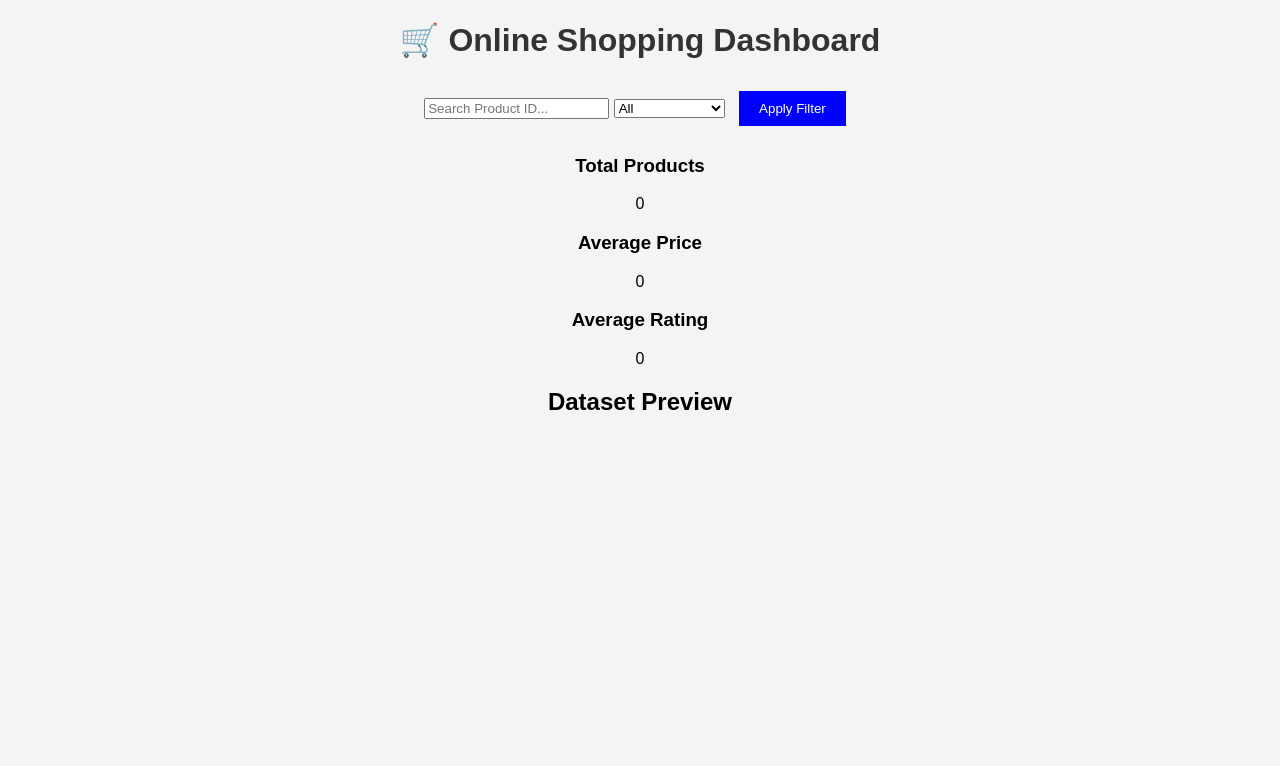
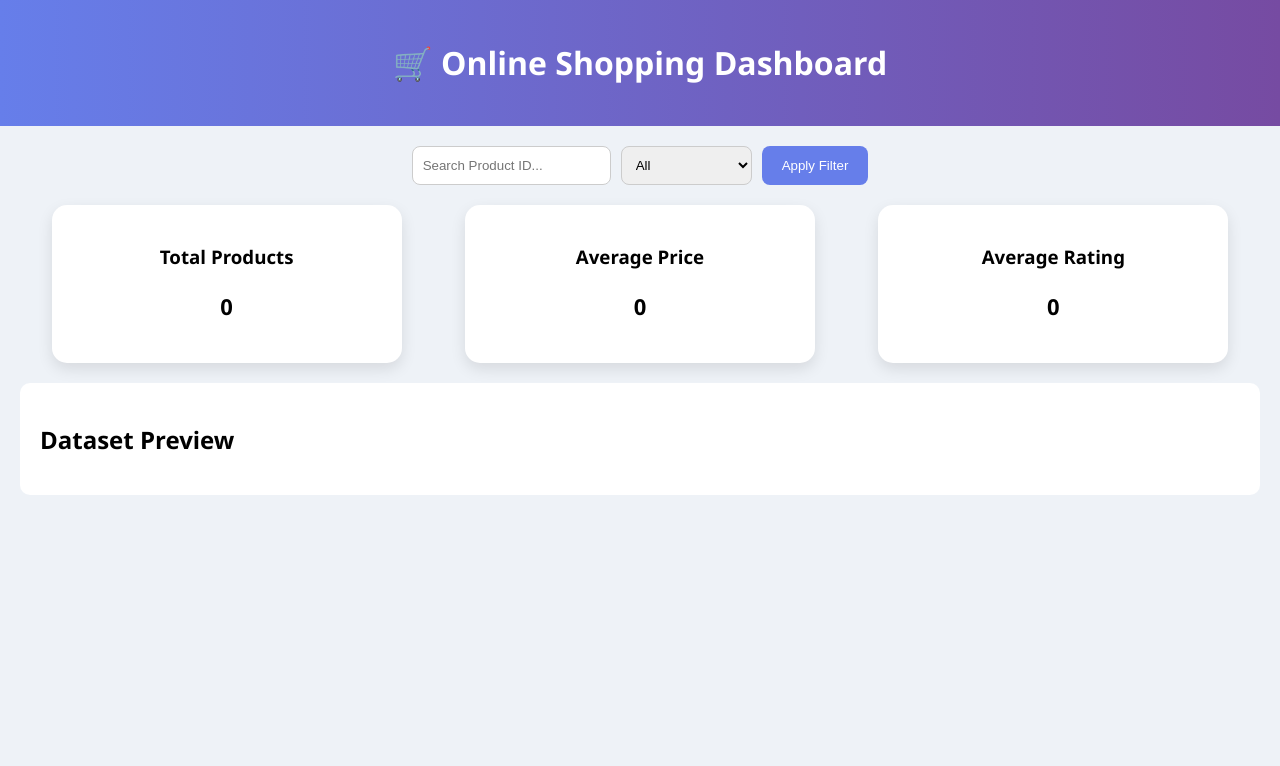
Before and after one commit to penshanwarsakshi/python-project-1, a plain HTML site: page index.html in a window 1280 px wide. Drawn offline with nearby package versions, Linux system fonts and the light colour scheme.

Commit message:
Revamp styles for body, header, and components

```diff
--- a/style.css
+++ b/style.css
@@ -1,40 +1,85 @@
 body {
-    font-family: Arial;
-    background-color: #f4f4f4;
-    text-align: center;
+    font-family: 'Segoe UI';
+    margin: 0;
+    background: #eef2f7;
 }
 
-h1 {
-    color: #333;
+header {
+    background: linear-gradient(to right, #667eea, #764ba2);
+    color: white;
+    text-align: center;
+    padding: 20px;
 }
 
-.container {
-    width: 80%;
-    margin: auto;
+/* FILTERS */
+.filters {
+    display: flex;
+    justify-content: center;
+    gap: 10px;
+    margin: 20px;
+}
+
+.filters input, .filters select {
+    padding: 10px;
+    border-radius: 8px;
+    border: 1px solid #ccc;
+}
+
+button {
+    padding: 10px 20px;
+    background: #667eea;
+    color: white;
+    border: none;
+    border-radius: 8px;
+    cursor: pointer;
+}
+
+/* CARDS */
+.cards {
+    display: flex;
+    justify-content: space-around;
+    margin: 20px;
+}
+
+.card {
+    background: white;
+    padding: 20px;
+    width: 25%;
+    border-radius: 15px;
+    text-align: center;
+    box-shadow: 0 6px 15px rgba(0,0,0,0.1);
+}
+
+.card p {
+    font-size: 22px;
+    font-weight: bold;
+}
+
+/* TABLE */
+.table-container {
+    margin: 20px;
     background: white;
     padding: 20px;
     border-radius: 10px;
 }
 
-button {
-    padding: 10px 20px;
-    margin: 10px;
-    background: blue;
-    color: white;
-    border: none;
-    cursor: pointer;
-}
-
 table {
     width: 100%;
-    margin-top: 20px;
     border-collapse: collapse;
 }
 
-table, th, td {
-    border: 1px solid black;
+td, th {
+    border: 1px solid #ddd;
+    padding: 8px;
+}
+
+/* CHARTS */
+.charts {
+    display: flex;
+    justify-content: space-around;
+    margin: 20px;
 }
 
 canvas {
-    margin-top: 20px;
+    width: 40% !important;
 }
```
